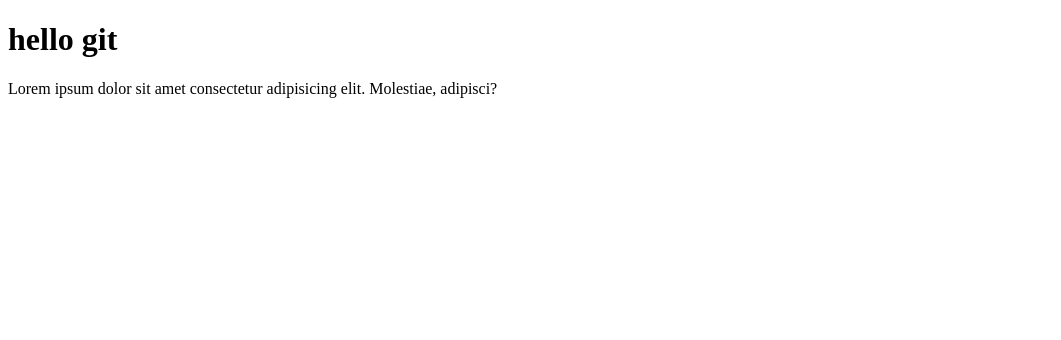
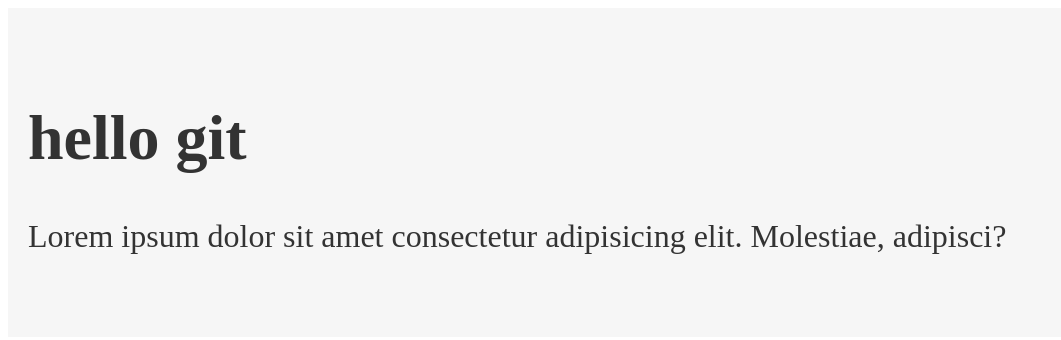
Before and after one commit to VladimirKaz/git-lesson, a plain HTML site: page index.html in a window 1280 px wide. Shown: the whole page, without its empty margins (0-1061 px from the left). Drawn offline with Linux system fonts and the light colour scheme.

Commit message:
header done

```diff
--- a/index.html
+++ b/index.html
@@ -3,13 +3,18 @@
 <head>
   <meta charset="UTF-8">
   <meta name="viewport" content="width=device-width, initial-scale=1.0">
+  <link rel="stylesheet" href="./main.css">
   <title>git lesson</title>
 </head>
 <body>
+  <header class="header">
     <h1>hello git</h1>
 
     <p>
       Lorem ipsum dolor sit amet consectetur adipisicing elit. Molestiae, adipisci?
     </p>
+  </header>
+
+
 </body>
 </html>
--- a/main.css
+++ b/main.css
@@ -0,0 +1,6 @@
+.header {
+  padding: 50px 20px;
+  color: #333333;
+  background-color: #f6f6f6;
+  font-size: 32px;
+}
```
